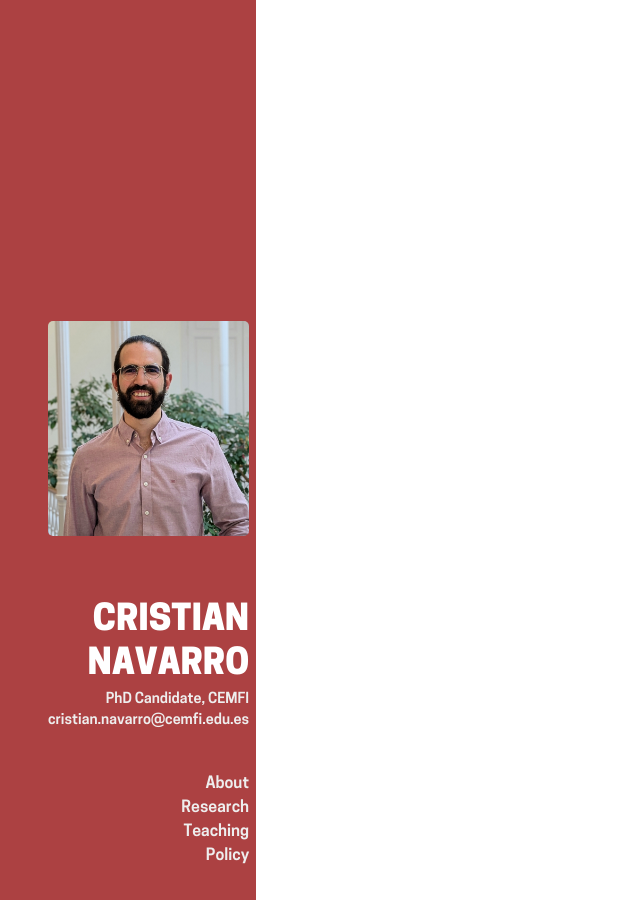
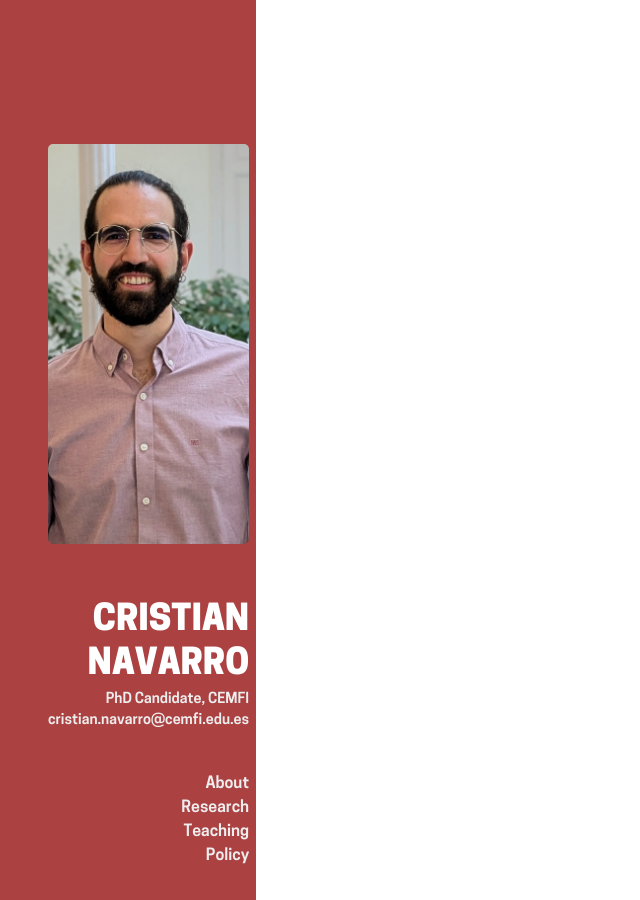
Before and after one commit to cnavarroserrano/cnavarroserrano.github.io, a Jekyll site: the page built from icons/readme.md, in a window 1280 px wide. Shown: the whole page, without its empty margins (0-640 px from the left). Built offline with Jekyll 4.4.1, drawn with Linux system fonts in a browser that asks for light colours; some web fonts are replaced; our own code applies the rules of GitHub Pages for plain Markdown files.

Commit message:
Update sidebar.html

```diff
--- a/_includes/sidebar.html
+++ b/_includes/sidebar.html
@@ -1,11 +1,11 @@
-<!-- <style>
+<style>
   .sidebar-photo {
     width: 100%;
-    height: 180px; /* Adjust as needed for your sidebar */
+    height: 400px; /* Adjust as needed for your sidebar */
     object-fit: cover;
     display: block;
     margin-bottom: 0.5rem;
-  } -->
+  }
 </style>
 <div class="sidebar">
   <!-- <div class="container sidebar-sticky"> This line fixes the sidebar, with the disadvantage of it not fitting some screen proportions -->
```
